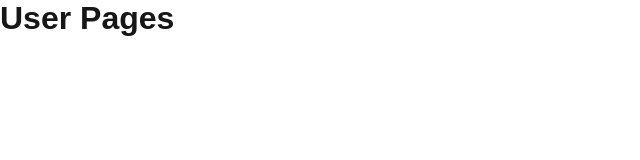
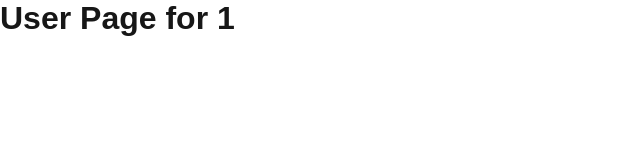
Before and after one commit to KoreanCow/eternal-return-api, a Next.js app: page /users/1 in a window 1280 px wide. Shown: the top 160 px of the page, without its empty margins (0-640 px from the left). Built offline with nearby package versions, Linux system fonts and the light colour scheme; a web font is replaced by a local one.

Commit message:
feat: Add ResolvingMetadata in user page

```diff
--- a/src/app/users/[nickname]/layout.tsx
+++ b/src/app/users/[nickname]/layout.tsx
@@ -1,7 +1,8 @@
-import { Metadata } from 'next';
+import { Metadata, ResolvingMetadata } from 'next';
 
 export async function generateMetadata(
   { params }: { params: { nickname: string } },
+  parent: ResolvingMetadata
 ): Promise<Metadata> {
   const decodedNickname = decodeURI(params.nickname);
   return {
--- a/src/app/users/[nickname]/page.tsx
+++ b/src/app/users/[nickname]/page.tsx
@@ -1,7 +1,15 @@
-export default function UserPage() {
+export default function UserPage({
+  params,
+}: {
+  params: { nickname: string }
+}) {
+
+  const decodedNickname = decodeURI(params.nickname);
+
   return (
+
     <h1>
-      User Pages
+      User Page for {decodedNickname}
     </h1>
   )
 }
```
